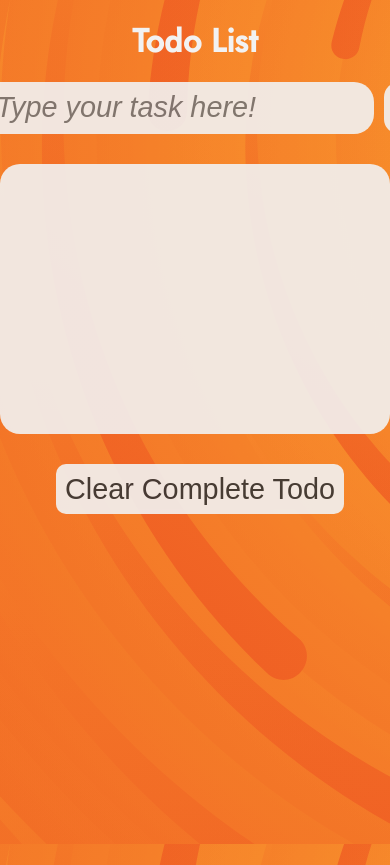
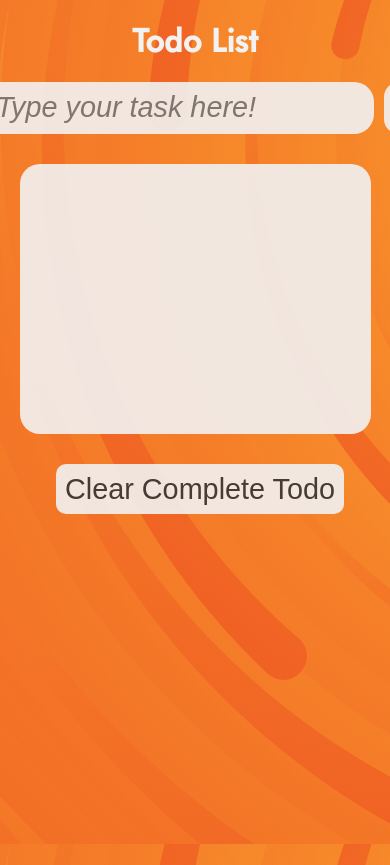
Before and after one commit to Rayhan-Habibi/Todolist, a React (Create React App) app: page / in a window 390 px wide. Shown: the top 865 px of the page. Built offline with nearby package versions, Linux system fonts and the light colour scheme.

Commit message:
Update the responsive design

```diff
--- a/src/App.css
+++ b/src/App.css
@@ -109,3 +109,11 @@ input::placeholder{
   background-color: #f2f2f2;
   opacity: 0.9;
 }
+@media only screen and (max-width: 767px){
+  .container{
+    width: 70vw;
+  }
+  .listContainer{
+    width: 90vw;
+  }
+}
```
